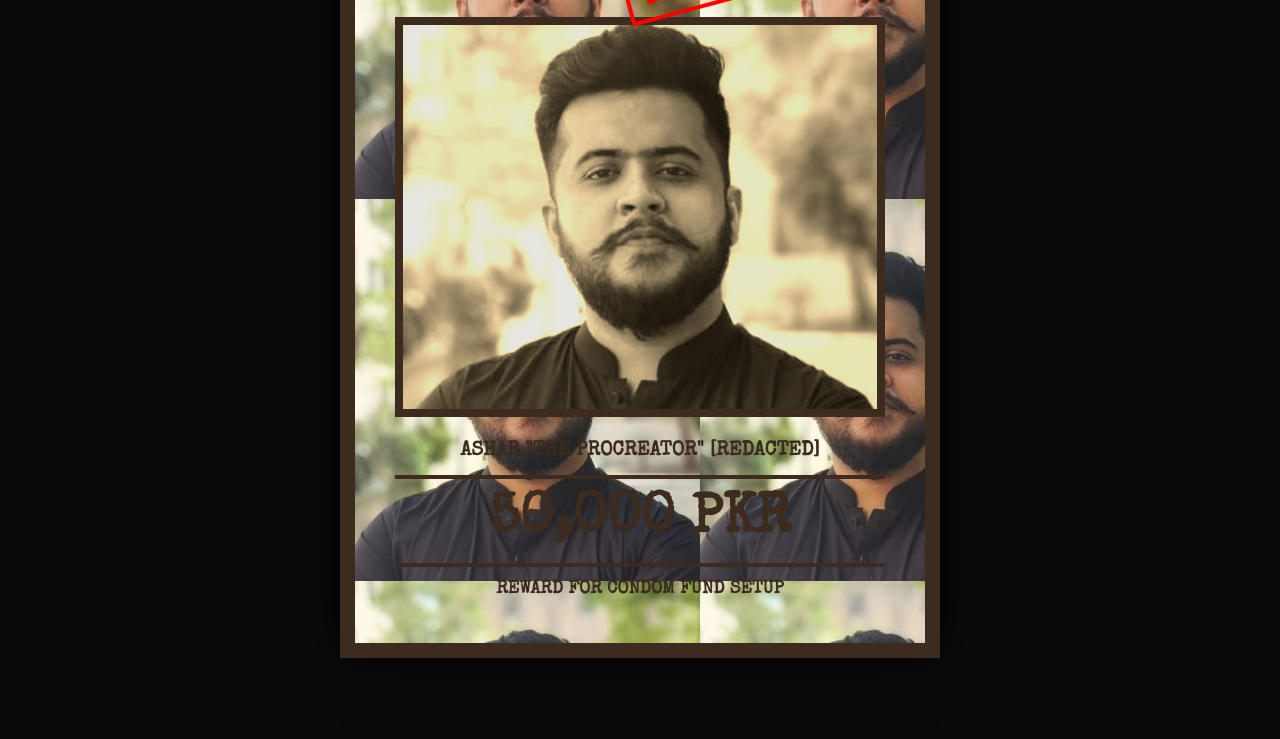
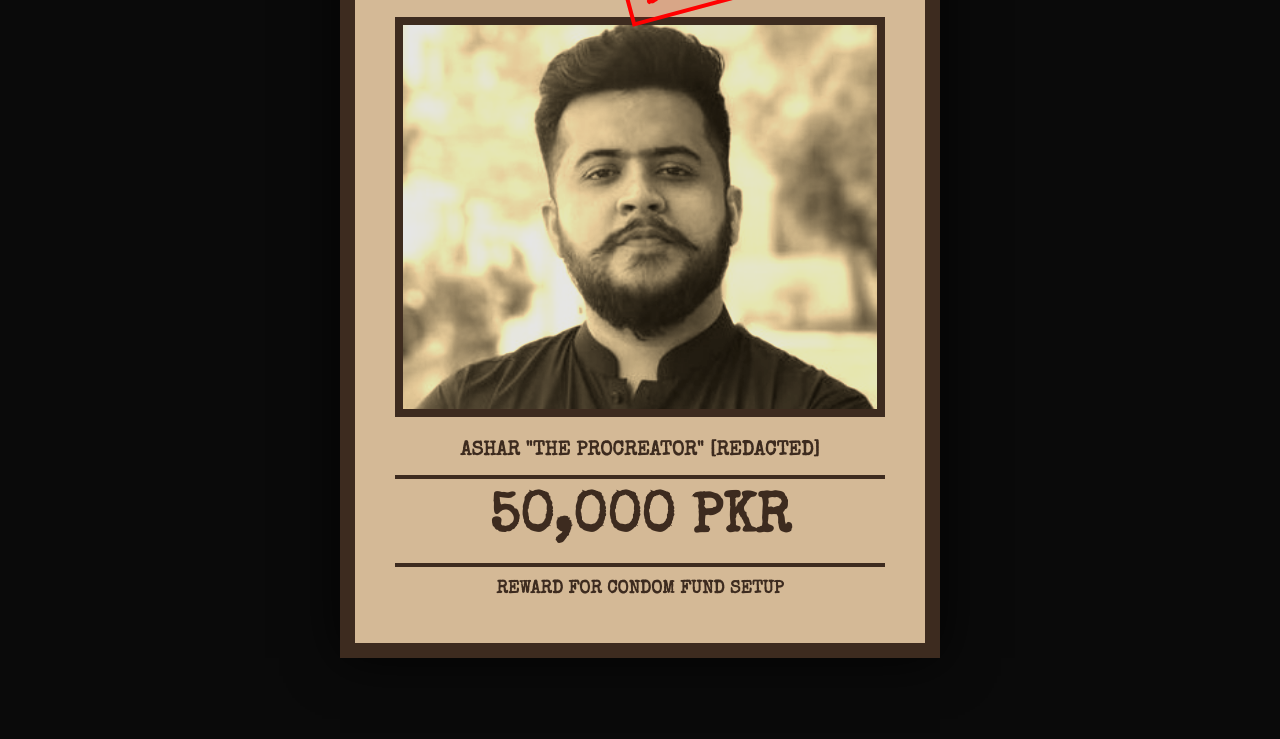
Before and after one commit to imhamzaazam/fill-and-wash, a plain HTML site: page index.html in a window 1280 px wide. Shown: the part 292-1031 px from the top of the page. Drawn offline with nearby package versions, Linux system fonts and the light colour scheme.

Commit message:
Update index.html

```diff
--- a/index.html
+++ b/index.html
@@ -22,7 +22,6 @@
         /* Wanted Poster Styles */
         .wanted-container {
             background-color: #d4b996;
-            background-image: url('assets/ashar-img.jpg');
             padding: 40px;
             border: 15px solid #3d2b1f;
             box-shadow: 0 0 50px rgba(0,0,0,0.8);
```
